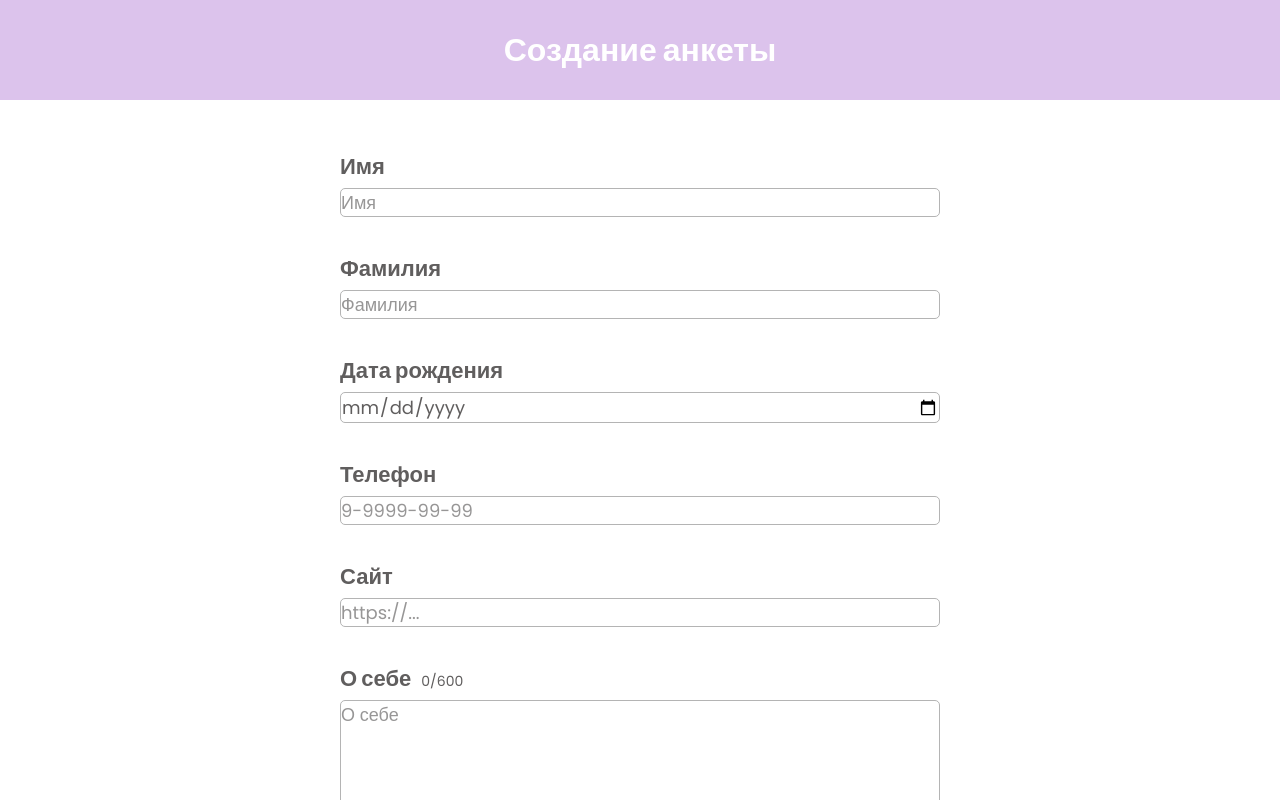
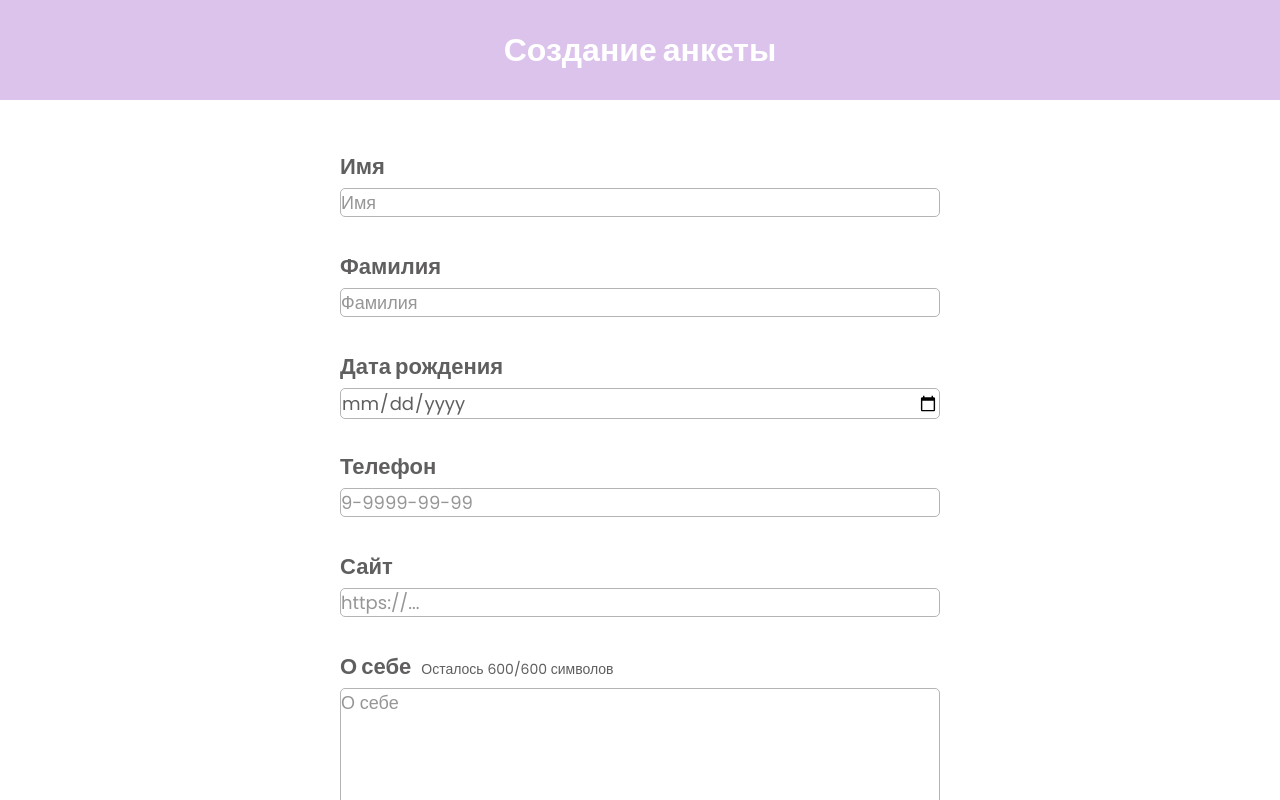
Before and after one commit to xzfantom/react-intensive, a React (Create React App) app: page / in a window 1280 px wide. Shown: the top 800 px of the page. Built offline with nearby package versions, Linux system fonts and the light colour scheme; the HTML template or start-up script is replaced by a standard one.

Commit message:
rename state

```diff
--- a/src/App.jsx
+++ b/src/App.jsx
@@ -14,14 +14,14 @@ class App extends React.Component {
   }
 
   initialState = {
-    name: '',
-    family_name: '',
+    firstName: '',
+    lastName: '',
     date_of_birth: '',
-    tel: '',
+    telephone: '',
     web_site: '',
     about: '',
     skills: '',
-    last_proj_description: '',
+    last_project_description: '',
   };
 
   validate(value, inputName) {
@@ -100,7 +100,7 @@ class App extends React.Component {
       }));
     }
 
-    if (inputName === 'tel') {
+    if (inputName === 'telephone') {
       const telephoneNumberMask = [
         /\D/,
         '-',
--- a/src/Form/index.jsx
+++ b/src/Form/index.jsx
@@ -19,10 +19,10 @@ class Form extends React.Component {
         onChange={onChange}
       >
         <div className={styles.groupedInputsWrapper}>
-          <Input inputLabel="Имя" name="name" type="text" onChange={onChange} state={state} />
+          <Input inputLabel="Имя" name="firstName" type="text" onChange={onChange} state={state} />
           <Input
             inputLabel="Фамилия"
-            name="family_name"
+            name="lastName"
             type="text"
             onChange={onChange}
             state={state}
@@ -36,7 +36,7 @@ class Form extends React.Component {
           />
           <Input
             inputLabel="Телефон"
-            name="tel"
+            name="telephone"
             type="tel"
             placeholder="9-9999-99-99"
             onChange={onChange}
@@ -68,7 +68,7 @@ class Form extends React.Component {
           />
           <Input
             inputLabel="Описание последнего проекта"
-            name="last_proj_description"
+            name="last_project_description"
             type="text"
             isTextArea={true}
             onChange={onChange}
--- a/src/Input/index.jsx
+++ b/src/Input/index.jsx
@@ -16,14 +16,30 @@ class Input extends React.Component {
     } = this.props;
     const errorMessage = state.errors[name];
     const value = state.inputs[name];
-    const numOfSymbols = value ? value.length : 0;
+    const textareaLimit = 600;
+
+    const numOfSymbolsLeft = textareaLimit - value.length < 0 ? 0 : textareaLimit - value.length;
+    const isnumOfSymbolsLeft = () => {
+      if (textareaLimit - value.length < 0) {
+        return false;
+      } else {
+        return true;
+      }
+    };
 
     if (isTextArea) {
       return (
         <div className={styles.formInput}>
           <label htmlFor={name}>
             <div>{inputLabel}</div>
-            <div className={styles.symbolsLimit}>{`${numOfSymbols}/600`}</div>
+            {isnumOfSymbolsLeft() && (
+              <div
+                className={styles.symbolsLimit}
+              >{`Осталось ${numOfSymbolsLeft}/${textareaLimit} символов`}</div>
+            )}
+            {!isnumOfSymbolsLeft() && (
+              <div className={styles.errorInLabel}>Превышен лимит символов в поле</div>
+            )}
           </label>
           <textarea
             id={name}
@@ -34,9 +50,9 @@ class Input extends React.Component {
             onChange={onChange}
             value={value}
           />
-          <div className={errorMessage ? styles.errorMessage : styles.invisible}>
+          {/* <div className={errorMessage ? styles.errorMessage : styles.invisible}>
             {errorMessage}
-          </div>
+          </div> */}
         </div>
       );
     }
@@ -53,7 +69,7 @@ class Input extends React.Component {
           onChange={onChange}
           value={value}
         />
-        <div className={errorMessage ? styles.errorMessage : styles.invisible}>{errorMessage}</div>
+        {/* <div className={errorMessage ? styles.errorMessage : styles.invisible}>{errorMessage}</div> */}
       </div>
     );
   }
--- a/src/Input/index.module.css
+++ b/src/Input/index.module.css
@@ -66,6 +66,13 @@ label {
   align-self: center;
 }
 
+.errorInLabel {
+  font-size: 14px;
+  padding-top: 4px;
+  color: #ef4147;
+  font-weight: 400;
+  align-self: center;
+}
 .errorMessage {
   font-size: 14px;
   color: #ef4147;
--- a/src/helpers/errors.js
+++ b/src/helpers/errors.js
@@ -1,12 +1,12 @@
 const errorsTextTemplate = {
-  name: 'Имя должно состоять из букв, первая из которых - заглавная',
-  family_name: 'Фамилия должна состоять из букв, первая из которых - заглавная',
+  firstName: 'Имя должно состоять из букв, первая из которых - заглавная',
+  lastName: 'Фамилия должна состоять из букв, первая из которых - заглавная',
   date_of_birth: 'Год рождения должен быть в диапазоне 1900-2010',
-  tel: 'Номер телефона должен состоять из 9 цифр',
+  telephone: 'Номер телефона должен состоять из 9 цифр',
   web_site: 'Адрес веб-сайта должен начинаться с https://',
   about: 'Текст не может содержать более 600 символов',
   skills: 'Текст не может содержать более 600 символов',
-  last_proj_description: 'Текст не может содержать более 600 символов',
+  last_project_description: 'Текст не может содержать более 600 символов',
 };
 
 const emptyErrorText = 'Поле обязательно к заполнению';
--- a/src/helpers/validation.js
+++ b/src/helpers/validation.js
@@ -12,14 +12,14 @@
 // };
 
 const validationRegExps = {
-  name: /^([А-Я]|[A-Z])(\D)*$/,
-  family_name: /^([А-Я]|[A-Z])(\D)*$/,
+  firstName: /^([А-Я]|[A-Z])(\D)*$/,
+  lastName: /^([А-Я]|[A-Z])(\D)*$/,
   date_of_birth: /^(19[0-9][0-9]|20[01][0-9]|2010)/,
-  tel: /^.{12}$/,
+  telephone: /^.{12}$/,
   web_site: /^https:\/\/|HTTPS:\/\/.*$/,
   about: /^.{0,600}$/,
   skills: /^.{0,600}$/,
-  last_proj_description: /^.{1,600}$/,
+  last_project_description: /^.{1,600}$/,
 };
 const validationIsNotEmpty = /(?!^$)([^\s])/;
 
```
